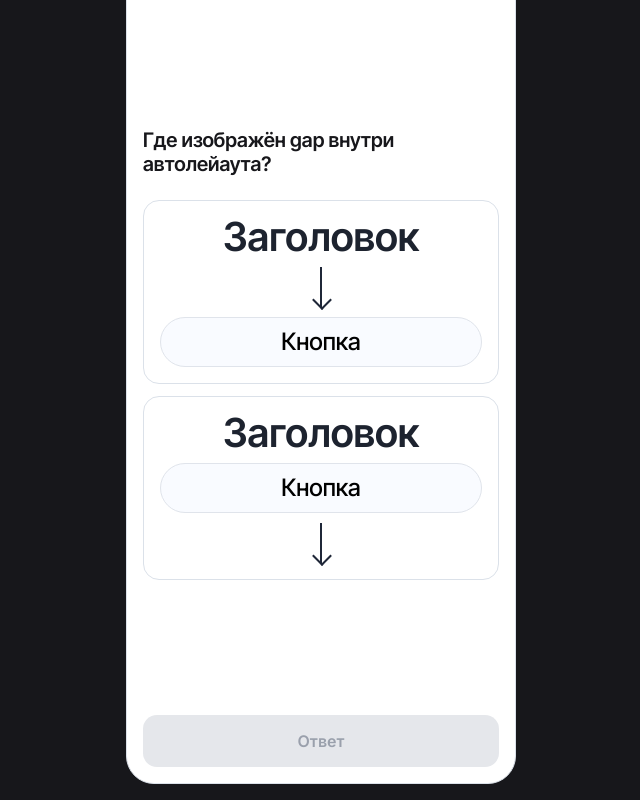
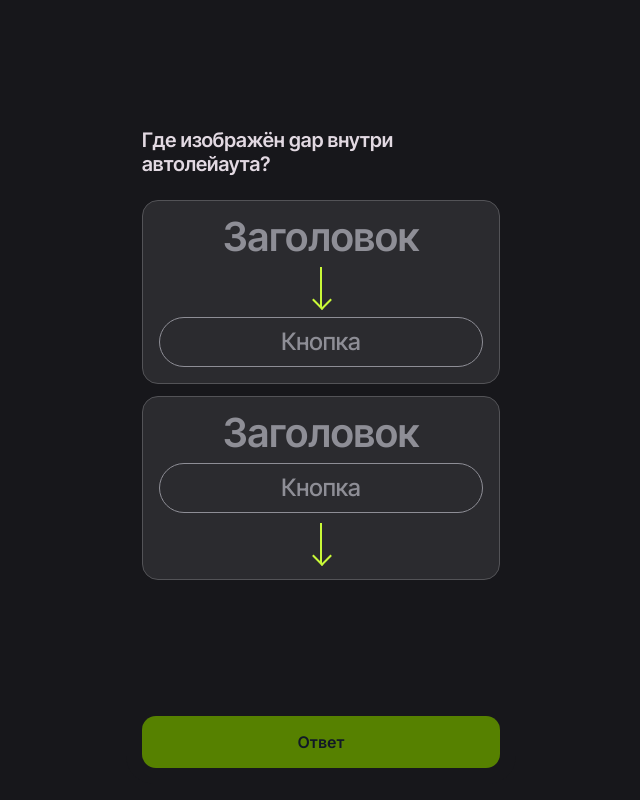
Before and after one commit to Ilya1999-sys/mini-app-ffe-autolayout, a plain HTML site: page index.html in a window 1280 px wide. Both pictures are taken after a click on the button "Начать игру". Shown: the part 76-876 px from the top of the page, without its empty margins (319-959 px from the left). Drawn offline with Linux system fonts and the light colour scheme.

Commit message:
Align colors and typography tokens with Figma
Co-authored-by: Cursor <cursoragent@cursor.com>

```diff
--- a/styles.css
+++ b/styles.css
@@ -1,9 +1,11 @@
 :root {
-  --bg: #f6f8fc;
-  --screen-bg: #ffffff;
-  --ink: #17171b;
-  --muted: #666f80;
-  --line: #dbe1e9;
+  --bg: #17171b;
+  --screen-bg: #17171b;
+  --ink: #e2d9e2;
+  --muted: #e2d9e2;
+  --card-bg: #2b2b2f;
+  --card-line: #535357;
+  --demo-text: #8e8e96;
   --accent: #c9f938;
 }
 
@@ -29,7 +31,7 @@ body {
   width: 390px;
   height: 844px;
   border-radius: 28px;
-  border: 1px solid var(--line);
+  border: 0;
   background: var(--screen-bg);
   overflow: hidden;
 }
@@ -54,7 +56,7 @@ body {
   font-size: 16px;
   line-height: 20px;
   font-weight: 600;
-  color: #313a4c;
+  color: var(--ink);
 }
 
 .character {
@@ -96,7 +98,7 @@ body {
   margin: 0;
   font-size: 18px;
   line-height: 22px;
-  color: #424d63;
+  color: var(--muted);
 }
 
 .question-block {
@@ -110,6 +112,7 @@ body {
   font-size: 20px;
   line-height: 24px;
   font-weight: 600;
+  color: var(--ink);
 }
 
 .answers {
@@ -120,8 +123,8 @@ body {
 
 .quiz-card {
   width: 100%;
-  border: 1px solid var(--line);
-  background: #fff;
+  border: 1px solid var(--card-line);
+  background: var(--card-bg);
   border-radius: 16px;
   padding: 16px;
   text-align: left;
@@ -152,7 +155,7 @@ body {
 .mid-title {
   margin: 0;
   font-weight: 600;
-  color: #1d232f;
+  color: var(--demo-text);
 }
 
 .big-title {
@@ -184,7 +187,7 @@ body {
   width: 100%;
   font-size: 22px;
   line-height: 22px;
-  color: #344057;
+  color: var(--demo-text);
 }
 
 .desc.tight {
@@ -195,8 +198,8 @@ body {
 .pill {
   width: 100%;
   border-radius: 999px;
-  border: 1px solid #e0e4eb;
-  background: #f9fbff;
+  border: 1px solid var(--demo-text);
+  background: transparent;
   height: 50px;
   display: flex;
   align-items: center;
@@ -207,13 +210,14 @@ body {
   font-size: 24px;
   line-height: 24px;
   font-weight: 500;
+  color: var(--demo-text);
 }
 
 .arrow {
   display: block;
   width: 2px;
   height: 40px;
-  background: #1f2738;
+  background: var(--accent);
   position: relative;
 }
 
@@ -224,8 +228,8 @@ body {
   bottom: 0;
   width: 12px;
   height: 12px;
-  border-right: 2px solid #1f2738;
-  border-bottom: 2px solid #1f2738;
+  border-right: 2px solid var(--accent);
+  border-bottom: 2px solid var(--accent);
   transform: rotate(45deg);
 }
 
@@ -241,6 +245,7 @@ body {
   font-size: 40px;
   line-height: 40px;
   font-weight: 600;
+  color: var(--demo-text);
 }
 
 .product {
@@ -253,7 +258,7 @@ body {
   width: 100%;
   height: 120px;
   border-radius: 12px;
-  background: #d6dde8;
+  background: #46464b;
 }
 
 .product-row {
@@ -267,7 +272,7 @@ body {
   width: 70px;
   height: 72px;
   border-radius: 10px;
-  background: #d6dde8;
+  background: #46464b;
 }
 
 .tags {
@@ -289,10 +294,10 @@ body {
   justify-content: center;
   min-height: 34px;
   border-radius: 10px;
-  border: 1px solid #d7dce6;
+  border: 1px solid #8e8e96;
   font-size: 24px;
   line-height: 24px;
-  color: #232b3b;
+  color: #8e8e96;
 }
 
 .tag.small {
@@ -342,7 +347,7 @@ body {
   margin: 0;
   font-size: 18px;
   line-height: 22px;
-  color: #323d54;
+  color: var(--ink);
 }
 
 .result-copy.final-copy p {
@@ -371,8 +376,8 @@ body {
 }
 
 .cta.disabled {
-  background: #e5e7eb;
-  color: #9aa0ac;
+  background: #568100;
+  color: #111827;
 }
 
 @media (max-width: 420px) {
```
